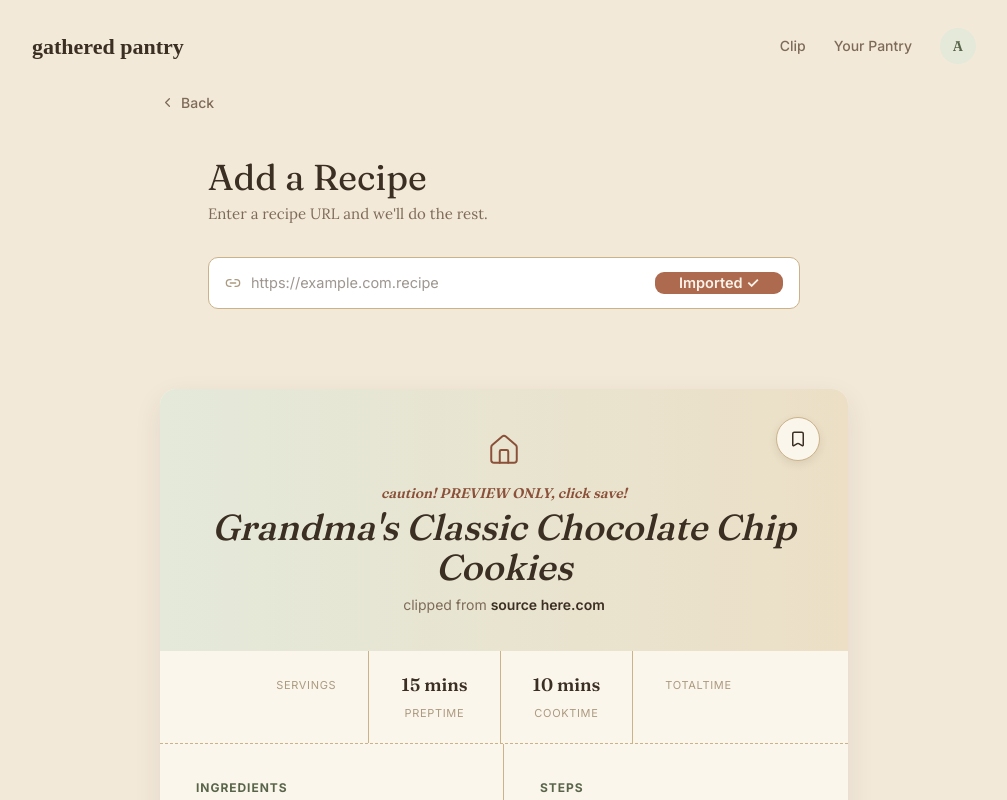
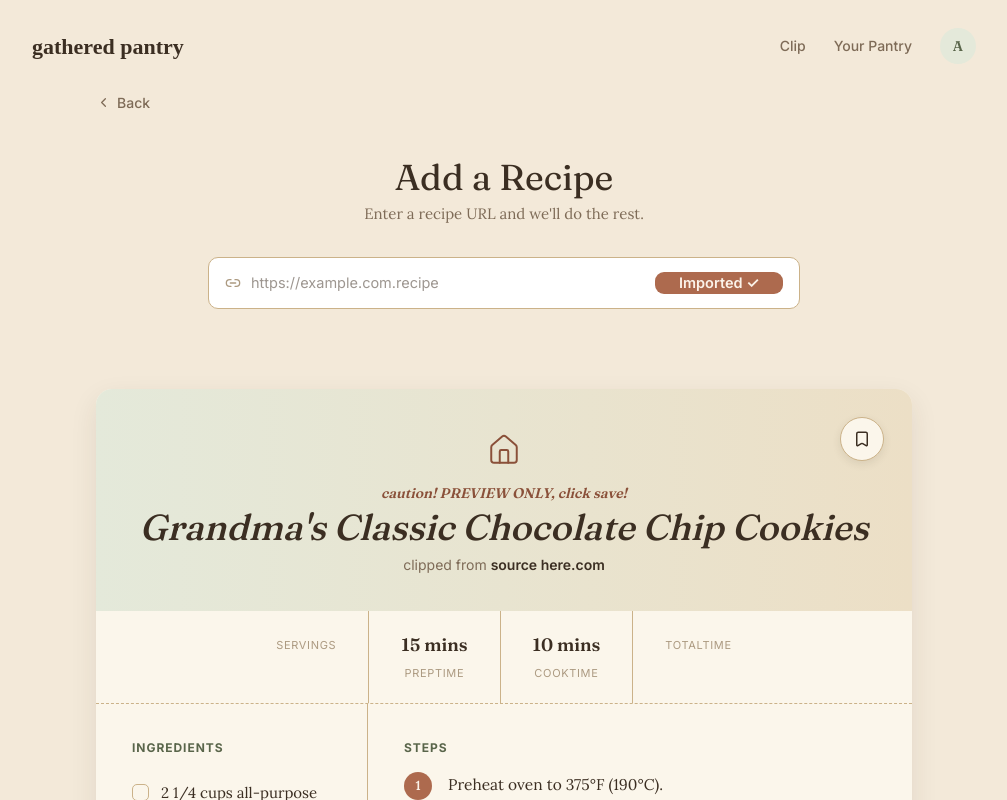
Before and after one commit to vngelynn/recipe-ripper, a Next.js app: page / in a window 1280 px wide. Shown: the top 800 px of the page, without its empty margins (136-1143 px from the left). Built offline with nearby package versions, Linux system fonts and the light colour scheme.

Commit message:
adjust layout

```diff
--- a/src/app/page.tsx
+++ b/src/app/page.tsx
@@ -34,7 +34,7 @@ export default function Home() {
   return (
     <div className='min-h-screen w-full bg-cream text-ink'>
       <Navbar />
-      <div className='max-w-3xl mx-auto px-10 pb-24'>
+      <div className='max-w-4xl mx-auto px-10 pb-24'>
         <a className='inline-flex items-center gap-1.5 text-sm font-medium mb-5 cursor-pointer text-ink-soft font-sans-serif'>
           <ChevronLeft size={15} />
           Back
--- a/src/components/RecipePreview.tsx
+++ b/src/components/RecipePreview.tsx
@@ -71,7 +71,7 @@ export default function RecipePreview({ recipe }: { recipe: Recipe }) {
         <RecipeStat label='cookTime' value={cookTime} />
         <RecipeStat label='totalTime' value={totalTime} />
       </div>
-      <div className='grid md:grid-cols-2'>
+      <div className='grid md:grid-cols-[1fr_2fr]'>
         {/* ingredients */}
         <div className='p-9 md:border-r text-line border-b-[0]'>
           <p
--- a/src/components/UrlForm.tsx
+++ b/src/components/UrlForm.tsx
@@ -18,7 +18,7 @@ export default function UrlForm({ onUrlSubmit, isDisabled }: UrlFormProps) {
   }
 
   return (
-    <div className='max-w-2xl mx-auto px-10 pt-6 pb-20'>
+    <div className='max-w-2xl mx-auto px-10 pt-6 pb-20 text-center'>
       <h1 className='text-4xl mb-1.5 font-fraunces text-bold'>Add a Recipe</h1>
       <p className='text-[15px] mb-8 text-ink-soft font-serif'>
         Enter a recipe URL and we'll do the rest.
```
